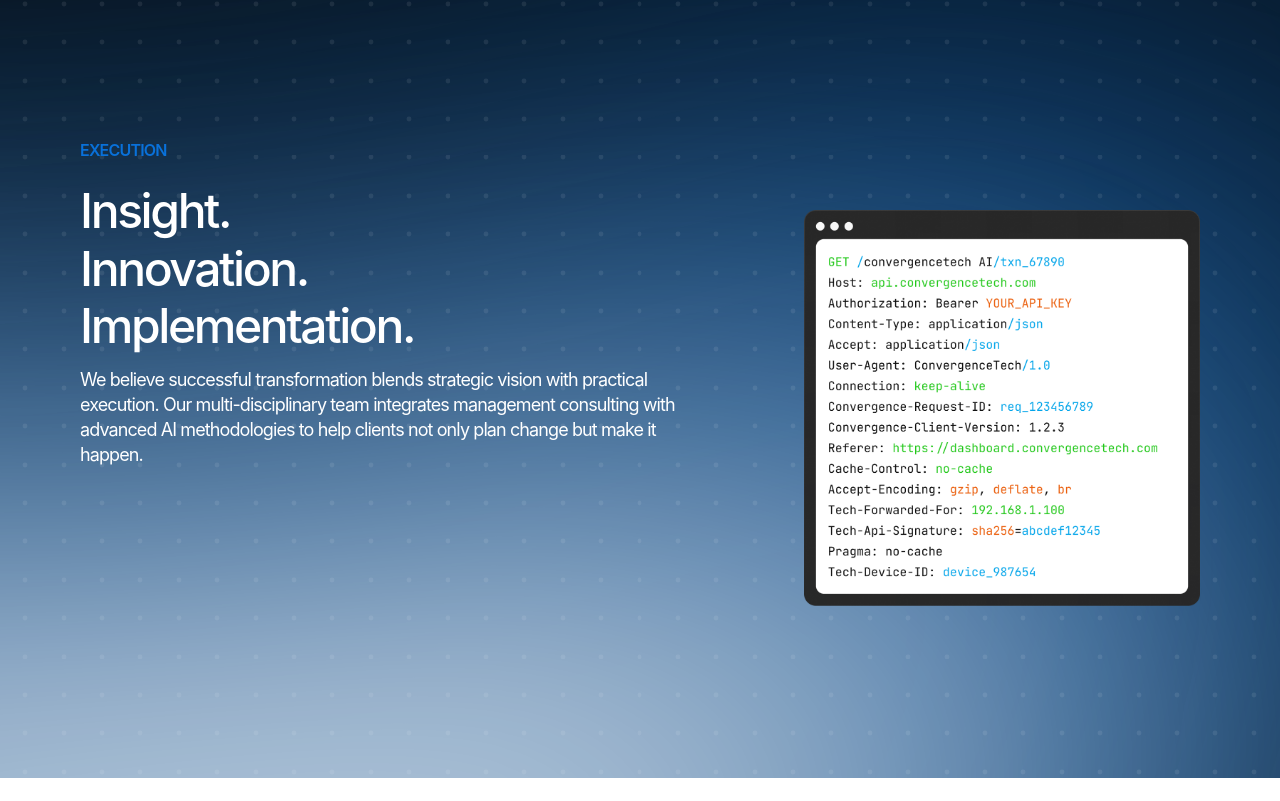
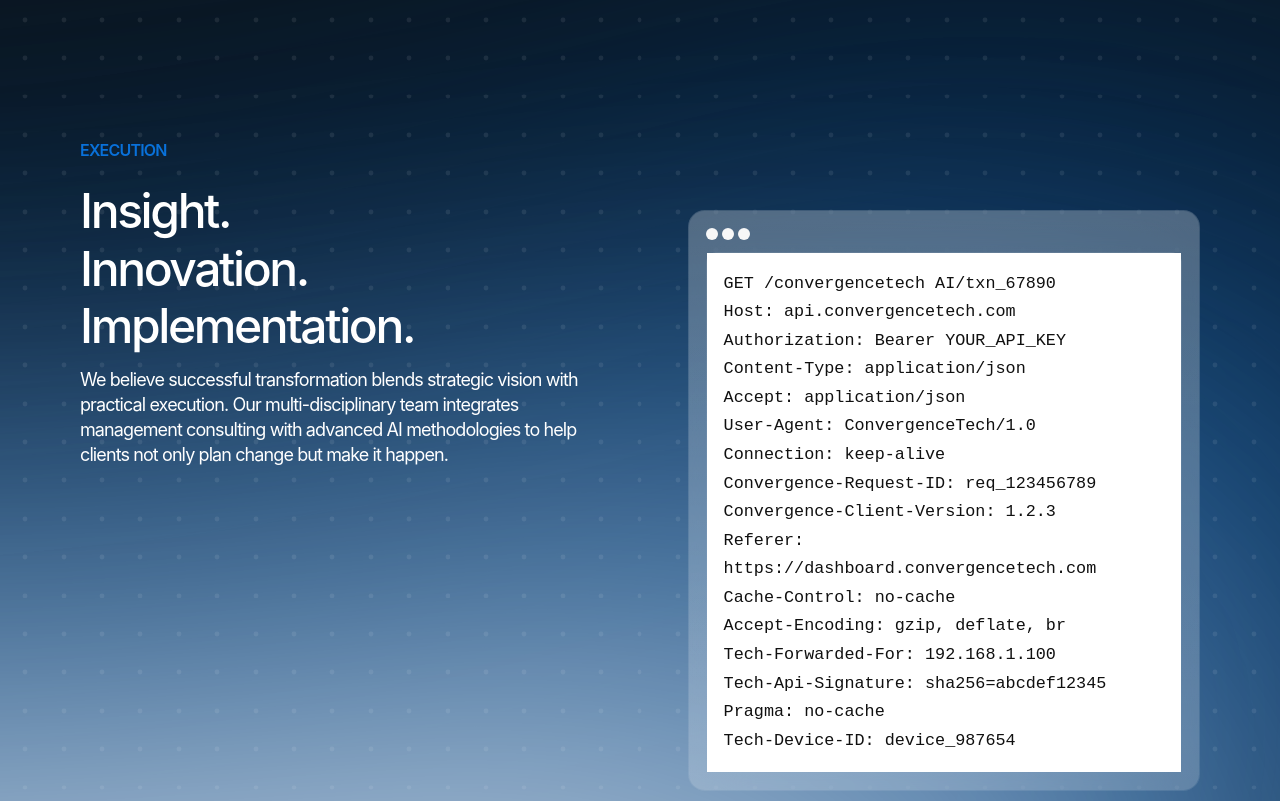
Before and after one commit to JuziHJH/convergence-tech, a plain HTML site: page index.html in a window 1280 px wide. Shown: the part 3339-4140 px from the top of the page. Drawn offline with Linux system fonts and the light colour scheme.

Commit message:
feat: 优化Insight. Innovation. Implementation模块
- Section和Content Container参数对齐Figma MCP (layout_UN3DW0, layout_T1EHIU, layout_RG7ZZE, layout_21BB2L)
- 创建Status Indicators SVG (3个圆点,fill #F7F7F7)
- Main Container精确匹配Figma数值:
  * Fill: rgba(255, 255, 255, 0.1)
  * Stroke: linear-gradient(180deg, rgba(255, 255, 255, 0.1) 0%, rgba(255, 255, 255, 0) 100%)
  * Background blur: blur(28px)
  * Border radius: 16.8px
  * Padding: 16.8px
- Request Text使用JetBrains Mono字体,精确参数
- 响应式布局优化:flex-wrap换行,min-width防止过窄
- Request Container使用渐变描边(1.4px)
- 所有数值完全匹配Figma MCP

```diff
--- a/index.html
+++ b/index.html
@@ -274,9 +274,40 @@
                     </div>
                 </div>
 
-                <!-- Content Container - layout_C4035W -->
+                <!-- Content Container - layout_21BB2L -->
                 <div class="insight-content-wrapper">
-                    <img src="assets/content-container.png" alt="API Request Example" class="insight-content-image">
+                    <!-- Main Container - layout_2F5Y15 -->
+                    <div class="insight-main-container">
+                        <!-- Content Container - layout_UPFKO2 -->
+                        <div class="insight-content-inner">
+                            <!-- Status Indicators - layout_55V6X0 -->
+                            <img src="assets/status-indicators.svg" alt="Status Indicators" class="insight-status-indicators">
+
+                            <!-- Request Container - layout_LHDUZ6 -->
+                            <div class="insight-request-container">
+                                <!-- Request Content - layout_XMLMZ1 -->
+                                <div class="insight-request-content">
+                                    <!-- Request Text -->
+                                    <pre class="insight-request-text">GET /convergencetech AI/txn_67890
+Host: api.convergencetech.com
+Authorization: Bearer YOUR_API_KEY
+Content-Type: application/json
+Accept: application/json
+User-Agent: ConvergenceTech/1.0
+Connection: keep-alive
+Convergence-Request-ID: req_123456789
+Convergence-Client-Version: 1.2.3
+Referer: https://dashboard.convergencetech.com
+Cache-Control: no-cache
+Accept-Encoding: gzip, deflate, br
+Tech-Forwarded-For: 192.168.1.100
+Tech-Api-Signature: sha256=abcdef12345
+Pragma: no-cache
+Tech-Device-ID: device_987654</pre>
+                                </div>
+                            </div>
+                        </div>
+                    </div>
                 </div>
             </div>
         </div>
--- a/styles.css
+++ b/styles.css
@@ -1251,6 +1251,7 @@
 }
 
 /* Insight. Innovation. Implementation. - layout_E0BBID */
+/* Insight. Innovation. Implementation. - layout_UN3DW0 */
 .insight-innovation-section {
     display: flex;
     flex-direction: column;
@@ -1259,9 +1260,10 @@
     padding: 100px 80px;
     position: relative;
     z-index: 5;
-}
-
-/* Container - layout_VBQAIM */
+    width: 100%; /* 宽度自适应 */
+}
+
+/* Container - layout_T1EHIU */
 .insight-container {
     display: flex;
     flex-direction: row;
@@ -1272,22 +1274,25 @@
     max-width: 1440px;
     margin: 0 auto;
     width: 100%;
-}
-
-/* Section - layout_49XFX8 */
+    flex-wrap: wrap; /* 响应式换行 */
+}
+
+/* Section - layout_RG7ZZE */
 .insight-section-content {
     display: flex;
     flex-direction: column;
     gap: 60px;
-    flex: 1;
-}
-
-/* Section Header - layout_73F9N2 */
+    flex: 1; /* fill from Figma */
+    min-width: 300px; /* 最小宽度避免过窄 */
+}
+
+/* Section Header - layout_9BSIC5 */
 .insight-section-header {
     display: flex;
     flex-direction: column;
     gap: 32px;
-    width: 628px;
+    max-width: 628px; /* 改为max-width响应式 */
+    width: 100%;
 }
 
 /* Title Container - layout_3478TV */
@@ -1344,13 +1349,93 @@
     margin: 0;
 }
 
-/* Content Container - layout_C4035W */
+/* Content Container - layout_21BB2L */
 .insight-content-wrapper {
     display: flex;
     flex-direction: column;
     gap: 4px;
-    padding: 72px 0px 72px 72px;
-    flex: 1;
+    padding: 72px 0px 72px 72px; /* Exact from Figma MCP */
+    flex: 1; /* fill from Figma */
+    min-width: 300px; /* 响应式最小宽度 */
+}
+
+/* Main Container - layout_2F5Y15 (layout_4DYGLP) */
+.insight-main-container {
+    display: flex;
+    flex-direction: column;
+    align-self: stretch;
+    padding: 16.799999237060547px; /* Exact from Figma */
+
+    /* Fill - fill_6J2O5B (fill_C623U6) */
+    background: rgba(255, 255, 255, 0.1);
+
+    /* Stroke - stroke_N8WVGY (stroke_SU3COB) */
+    border: 1px solid transparent;
+    background-image:
+        linear-gradient(rgba(255, 255, 255, 0.1), rgba(255, 255, 255, 0.1)),
+        linear-gradient(180deg, rgba(255, 255, 255, 0.1) 0%, rgba(255, 255, 255, 0) 100%);
+    background-origin: border-box;
+    background-clip: padding-box, border-box;
+
+    /* Effects - effect_J01PEW (effect_B87516) */
+    backdrop-filter: blur(28px);
+    border-radius: 16.799999237060547px;
+}
+
+/* Content Container - layout_UPFKO2 */
+.insight-content-inner {
+    display: flex;
+    flex-direction: column;
+    align-self: stretch;
+    gap: 12px;
+}
+
+/* Status Indicators - layout_55V6X0 (layout_LY1WF9) */
+.insight-status-indicators {
+    display: block;
+    width: 44px;
+    height: 12px;
+}
+
+/* Request Container - layout_LHDUZ6 */
+.insight-request-container {
+    display: flex;
+    flex-direction: column;
+    align-self: stretch;
+
+    /* Stroke - stroke_YD3SR4 */
+    border: 1.399999976158142px solid transparent;
+    background-image:
+        linear-gradient(rgba(255, 255, 255, 0), rgba(255, 255, 255, 0)),
+        linear-gradient(180deg, rgba(255, 255, 255, 0.1) 0%, rgba(255, 255, 255, 0) 100%);
+    background-origin: border-box;
+    background-clip: padding-box, border-box;
+    border-radius: 11.199999809265137px;
+}
+
+/* Request Content - layout_XMLMZ1 */
+.insight-request-content {
+    display: flex;
+    flex-direction: row;
+    align-self: stretch;
+    gap: 5.599999904632568px;
+    padding: 16.799999237060547px;
+
+    /* Fill - fill_FHIXMP */
+    background: #FFFFFF;
+}
+
+/* Request Text - JetBrains Mono style */
+.insight-request-text {
+    font-family: 'JetBrains Mono', 'Courier New', monospace;
+    font-weight: 400;
+    font-size: 16.799999237060547px;
+    line-height: 1.7000000454130648em;
+    text-align: left;
+    color: #101010; /* Neutral/100 for text on white bg */
+    margin: 0;
+    white-space: pre-wrap;
+    word-wrap: break-word;
 }
 
 .insight-content-image {
```
Also changed, not shown: assets/status-indicators.svg (added).
